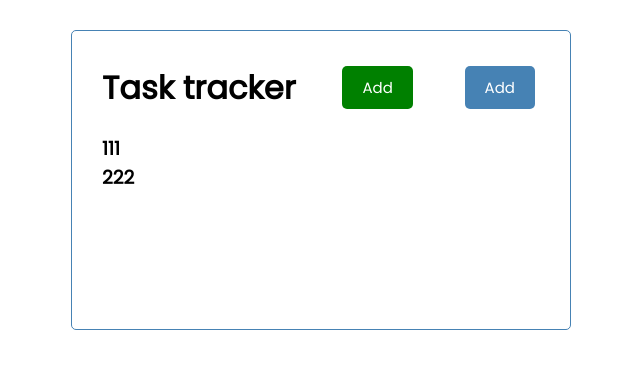
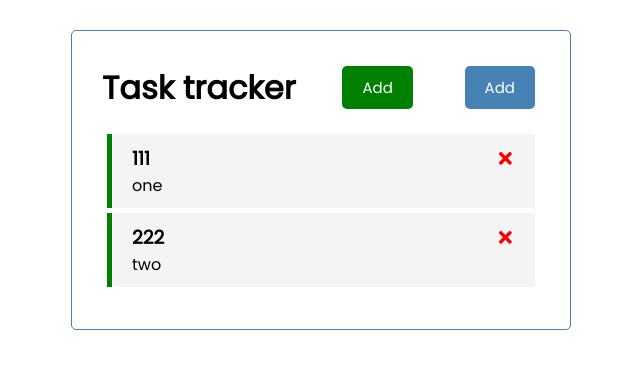
Before and after one commit to akulahere/react-task-tracker, a React (Create React App) app: page / in a window 1280 px wide. Shown: the top 368 px of the page, without its empty margins (319-959 px from the left). Built offline with nearby package versions, Linux system fonts and the light colour scheme.

Commit message:
feat: implement task component, delete task feature, reminder logic

```diff
--- a/package.json
+++ b/package.json
@@ -8,6 +8,7 @@
     "@testing-library/user-event": "^12.8.3",
     "react": "^17.0.2",
     "react-dom": "^17.0.2",
+    "react-icons": "^4.2.0",
     "react-scripts": "4.0.3",
     "web-vitals": "^1.1.2"
   },
--- a/src/App.js
+++ b/src/App.js
@@ -1,4 +1,3 @@
-import logo from './logo.svg';
 import  { useState } from 'react';
 
 import './App.css';
@@ -6,11 +5,25 @@
 import Tasks from "./components/Tasks";
 
 function App() {
-  const [tasks, setTasks] = useState([{id: 1, text: 111}, {id: 2, text: 222}]);
+  const [tasks, setTasks] = useState([
+    {id: 1, day: 'one', text: 111, reminder: true},
+    {id: 2, day: 'two', text: 222, reminder: true}]);
+  //delete task
+  const deleteTask = (id) => {
+    setTasks(tasks.filter((task) => task.id !== id))
+  }
+
+  const toggleReminder = (id) => {
+    setTasks(tasks.map((task) => task.id === id ? {...task, reminder: !task.reminder} : task));
+  }
+
   return (
     <div className='container'>
       <Header />
-      <Tasks tasks={tasks}/>
+      {tasks.length > 0 ?
+        <Tasks tasks={tasks} onDelete={deleteTask} onToggle={toggleReminder}/>
+        : 'No tasks To Show'
+      }
     </div>
   )
 }
--- /dev/null
+++ b/src/components/Task.js
@@ -0,0 +1,20 @@
+import  { FaTimes } from "react-icons/fa";
+
+const Task = ({task, onDelete, onToggle}) => {
+  return (
+    <div className={`task ${task.reminder ? 'reminder' : ''}`} onDoubleClick={() => onToggle(task.id)}>
+       <h3>
+        {task.text}
+        <FaTimes
+          style={{
+            color: 'red',
+            cursor: 'pointer',
+          }}
+        onClick={() => onDelete(task.id)}/>
+      </h3>
+      <p>{task.day}</p>
+    </div>
+  )
+}
+
+export default Task;
--- a/src/components/Tasks.js
+++ b/src/components/Tasks.js
@@ -1,9 +1,14 @@
-
-const Tasks = ({tasks}) => {
+import Task from "./Task";
+const Tasks = ({tasks, onDelete, onToggle}) => {
   return (
     <>
       {tasks.map((task) => (
-        <h3>{task.text}</h3>
+        <Task
+          key={task.id}
+          task={task}
+          onDelete = {onDelete}
+          onToggle={onToggle}
+        />
       ))}
     </>
   )
```
Also changed, not shown: 1 other file (tests, documents, lock files or other folders).
